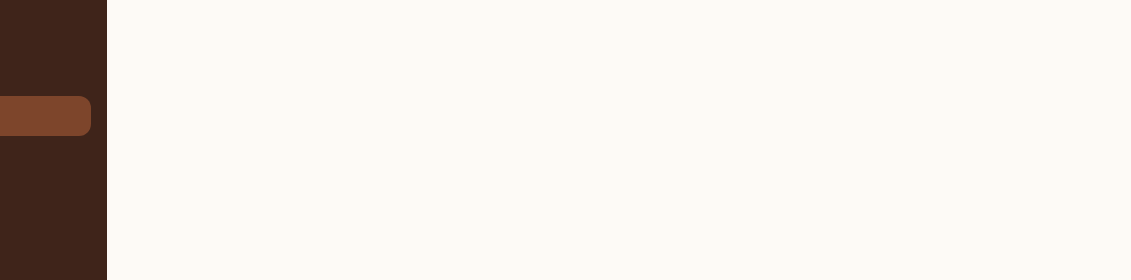
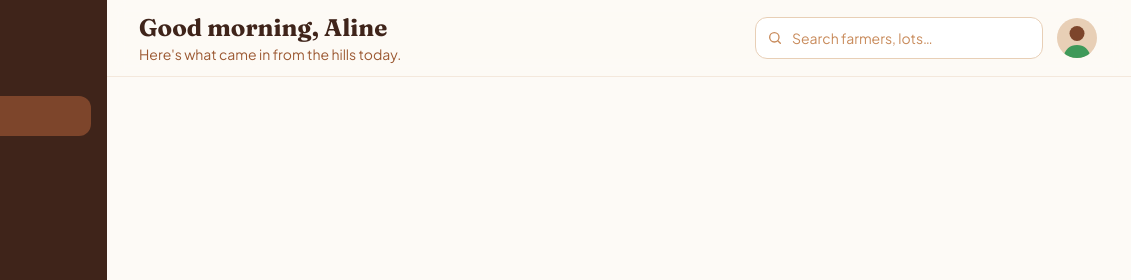
Before and after one commit to Tetaaline/week3-tailwind-dashboard, a website built with Vite: page index.html in a window 1280 px wide. Shown: the top 280 px of the page, 149-1280 px from the left. Built offline with nearby package versions, Linux system fonts and the light colour scheme.

Commit message:
Add sticky top bar with title, search and avatar

```diff
--- a/index.html
+++ b/index.html
@@ -16,6 +16,7 @@
   </head>
 
   <body class="bg-cream font-sans text-bean-900 antialiased dark:bg-bean-950 dark:text-bean-50">
+    <a href="#main" class="sr-only focus:not-sr-only focus:absolute focus:left-4 focus:top-4 focus:z-50 btn btn-primary">Skip to content</a>
 
     <!-- ============ SIDEBAR ============ -->
     <aside
@@ -73,6 +74,34 @@
 
     <!-- ============ MAIN AREA ============ -->
     <div class="lg:pl-64">
+      <!-- Top bar -->
+      <header class="sticky top-0 z-20 border-b border-bean-100 bg-cream/90 backdrop-blur dark:border-bean-800 dark:bg-bean-950/90">
+        <div class="flex items-center gap-3 px-4 py-3 sm:px-6 lg:px-8">
+
+          <div class="min-w-0">
+            <h1 class="truncate font-display text-xl font-bold sm:text-2xl">Good morning, Aline</h1>
+            <p class="hidden text-sm text-bean-600 sm:block dark:text-bean-300">Here's what came in from the hills today.</p>
+          </div>
+
+          <div class="ml-auto flex items-center gap-2 sm:gap-3">
+            <label for="search" class="sr-only">Search farmers or deliveries</label>
+            <div class="relative hidden md:block">
+              <svg class="pointer-events-none absolute left-3 top-1/2 size-4 -translate-y-1/2 text-bean-400" fill="none" viewBox="0 0 24 24" stroke="currentColor" stroke-width="2" aria-hidden="true"><circle cx="11" cy="11" r="7"/><path stroke-linecap="round" d="m20 20-3.5-3.5"/></svg>
+              <input id="search" type="search" placeholder="Search farmers, lots…" class="form-input w-56 pl-9 lg:w-72" />
+            </div>
+
+
+            <button class="flex items-center gap-2 rounded-full p-0.5 transition hover:ring-2 hover:ring-bean-200 focus:outline-none focus-visible:ring-2 focus-visible:ring-bean-500" aria-label="Account menu for Aline Uwase">
+              <img src="/avatar.svg" alt="Profile picture of Aline Uwase" class="size-10 rounded-full" />
+            </button>
+          </div>
+        </div>
+        <!-- Search on small screens -->
+        <div class="px-4 pb-3 md:hidden">
+          <label for="search-mobile" class="sr-only">Search farmers or deliveries</label>
+          <input id="search-mobile" type="search" placeholder="Search farmers, lots…" class="form-input" />
+        </div>
+      </header>
 
       <main id="main" class="space-y-6 px-4 py-6 sm:px-6 lg:px-8">
 
```
